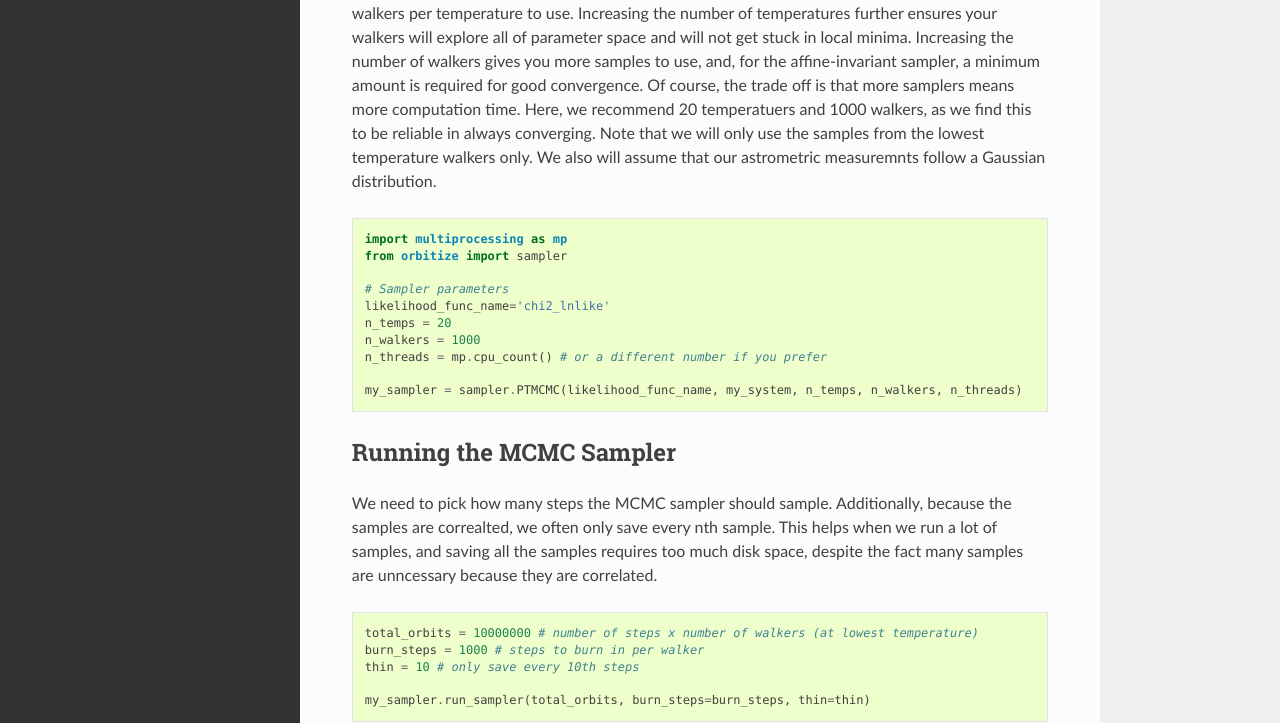
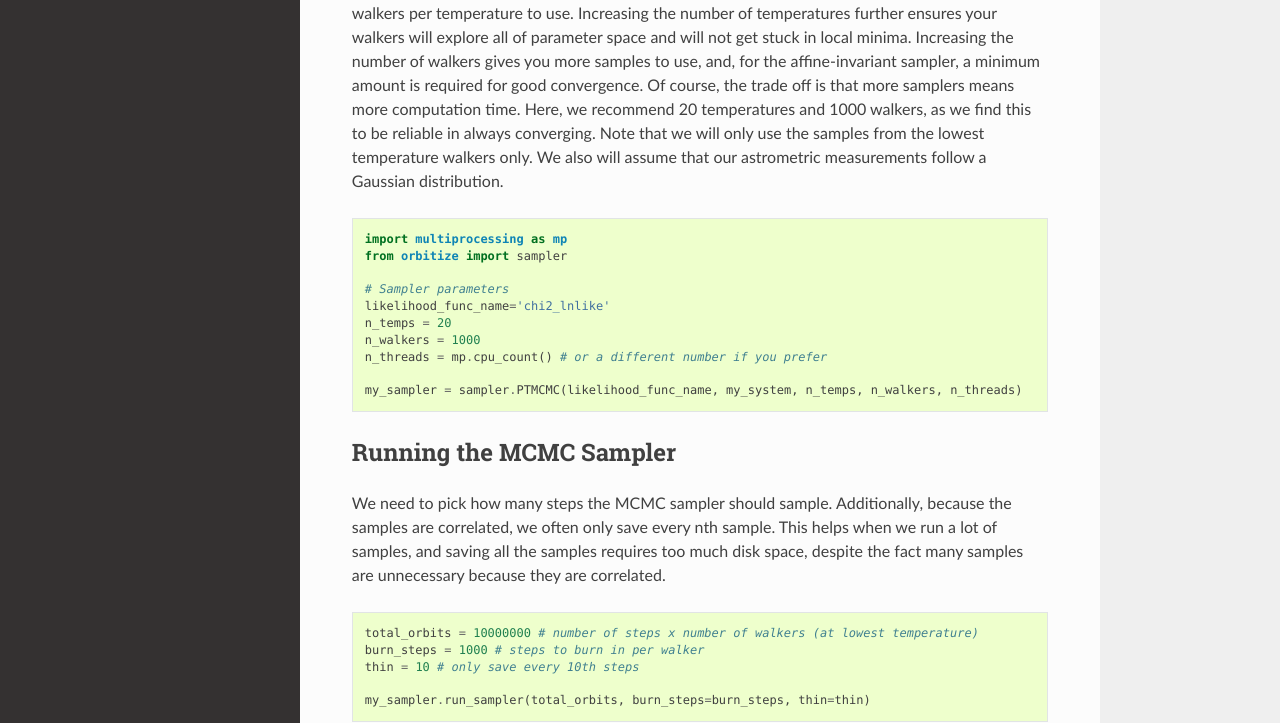
Before and after one commit to sblunt/orbitize, a Sphinx documentation site: the page built from docs/mcmc.rst, in a window 1280 px wide and 1400 px high, scrolled down 565 px. Shown: the part 329-1052 px from the top of the window. Built offline with Sphinx 7.4.7 and the Read the Docs theme 2.0.0, drawn with Linux system fonts in a browser that asks for light colours; some of the changed text lies outside the part shown.

Commit message:
minor spelling changes

```diff
--- a/docs/mcmc.rst
+++ b/docs/mcmc.rst
@@ -41,9 +41,9 @@ When setting up the sampler, we need to decide on how many temperatures and how
 to use. Increasing the number of temperatures further ensures your walkers will explore all of parameter space
 and will not get stuck in local minima. Increasing the number of walkers gives you more samples to use, and, for
 the affine-invariant sampler, a minimum amount is required for good convergence. Of course, the trade off is that
-more samplers means more computation time. Here, we recommend 20 temperatuers and 1000 walkers, as we find this
+more samplers means more computation time. Here, we recommend 20 temperatures and 1000 walkers, as we find this
 to be reliable in always converging. Note that we will only use the samples from the lowest temperature walkers only.
-We also will assume that our astrometric measuremnts follow a Gaussian distribution.
+We also will assume that our astrometric measurements follow a Gaussian distribution.
 
 .. code-block:: python
 
@@ -61,9 +61,9 @@ We also will assume that our astrometric measuremnts follow a Gaussian distribut
 
 Running the MCMC Sampler
 ------------------------
-We need to pick how many steps the MCMC sampler should sample. Additionally, because the samples are correalted,
+We need to pick how many steps the MCMC sampler should sample. Additionally, because the samples are correlated,
 we often only save every nth sample. This helps when we run a lot of samples, and saving all the samples requires
-too much disk space, despite the fact many samples are unncessary because they are correlated.
+too much disk space, despite the fact many samples are unnecessary because they are correlated.
 
 .. code-block:: python
 
```
